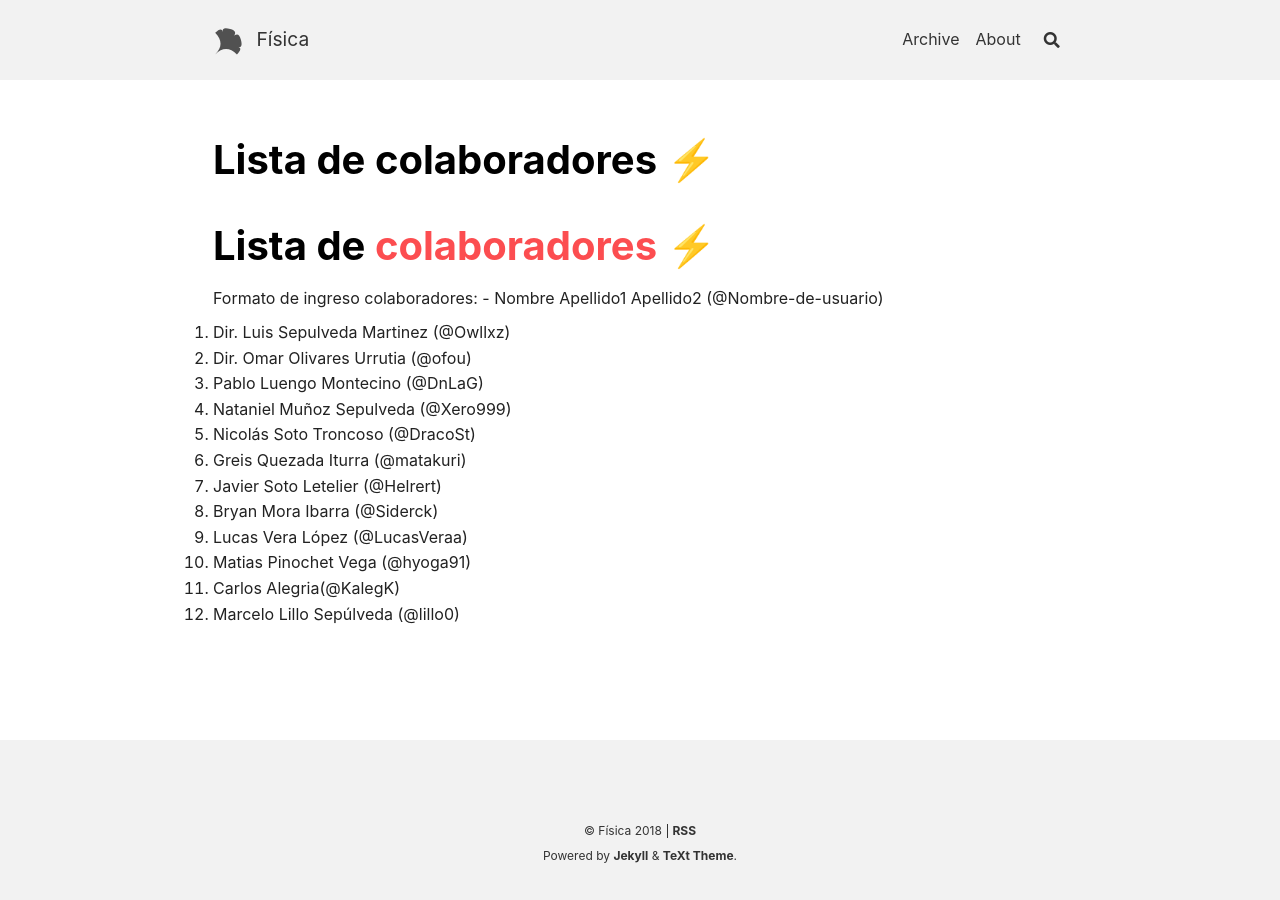
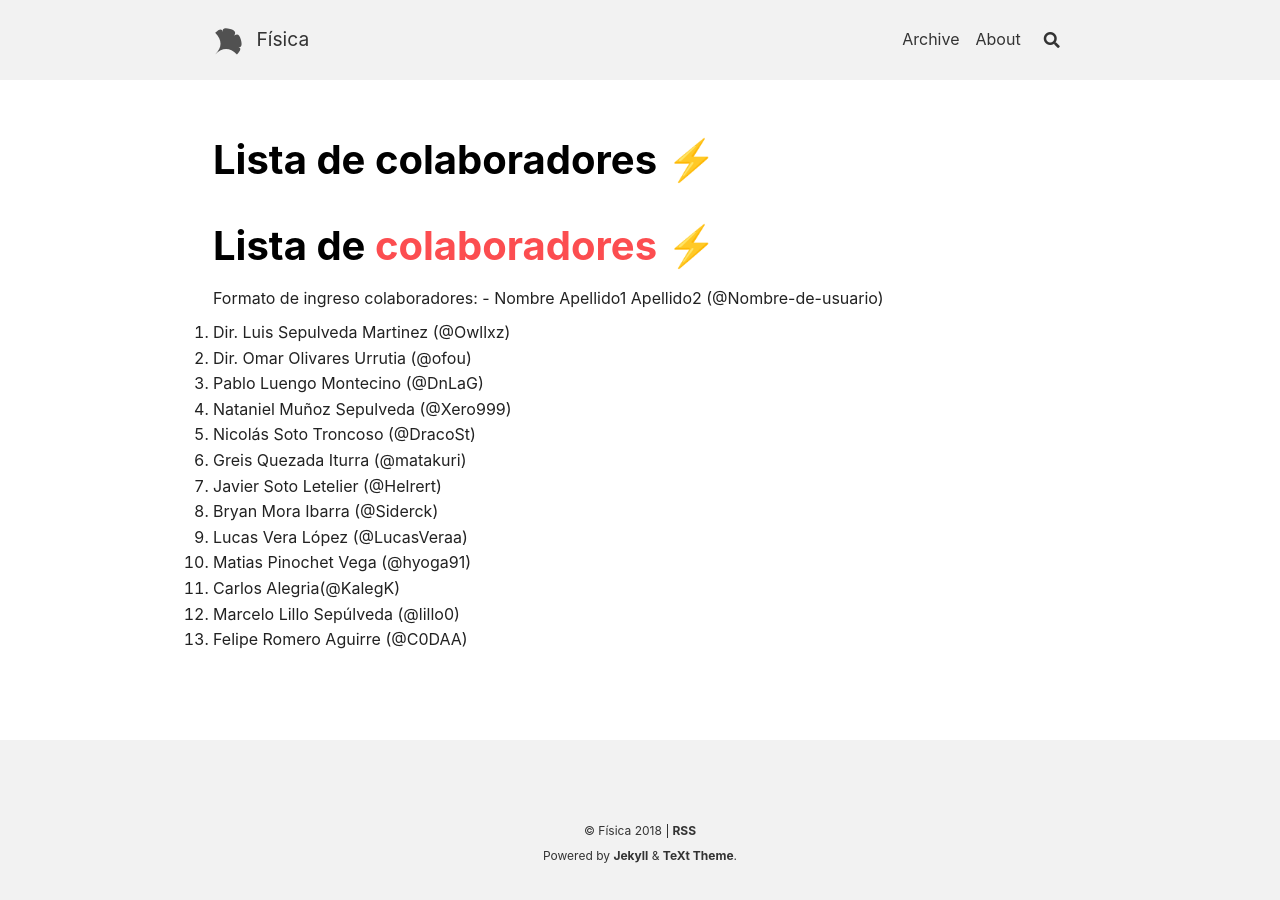
Before and after one commit to DnLaG/fisica, a Jekyll site: the page built from docs/lista.md, in a window 1280 px wide. Built offline with Jekyll 4.4.1, drawn with Linux system fonts in a browser that asks for light colours; nearby versions of some CDN libraries; our own code applies the rules of GitHub Pages for plain Markdown files.

Commit message:
ingresar nombre Felipe Romero a la lista

```diff
--- a/docs/lista.md
+++ b/docs/lista.md
@@ -14,3 +14,4 @@ Formato de ingreso colaboradores: - Nombre Apellido1 Apellido2 (@Nombre-de-usuar
 10. Matias Pinochet Vega (@hyoga91)
 11. Carlos Alegria(@KalegK)
 12. Marcelo Lillo Sepúlveda (@lillo0)
+13. Felipe Romero Aguirre (@C0DAA)
```
